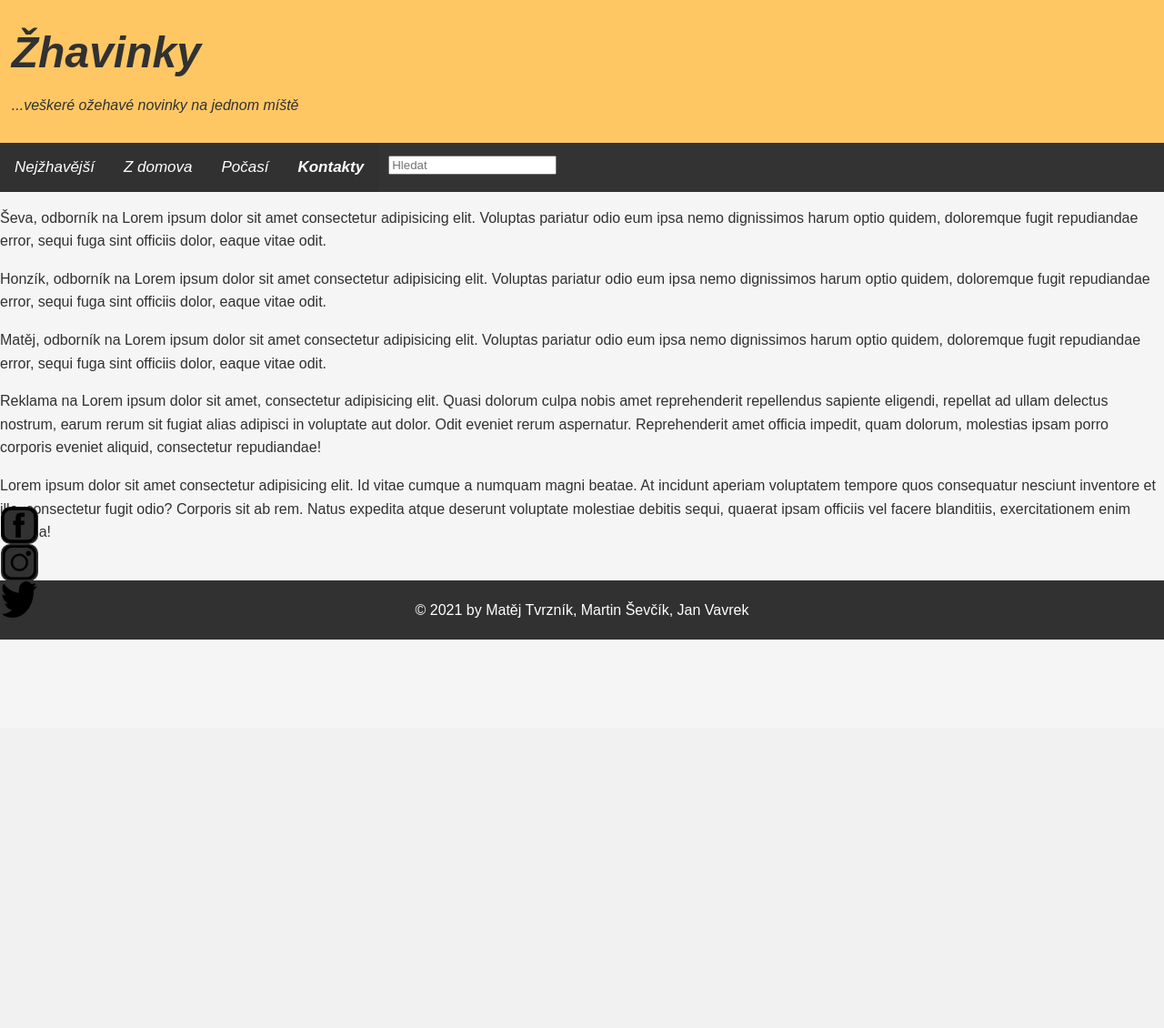
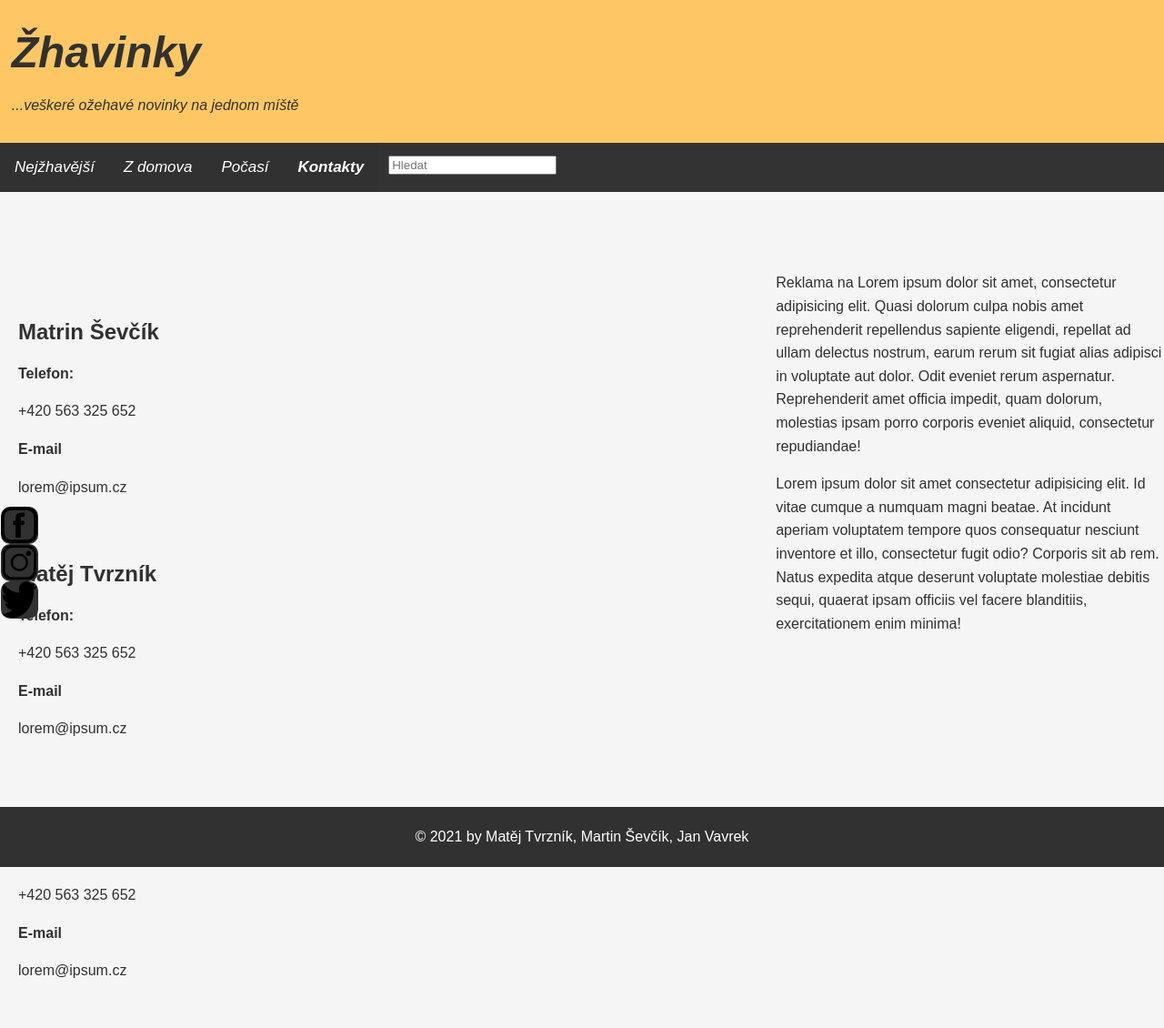
Before and after one commit to ChristusBurger/WebDesing-Zhavinky, a PHP site: page /kontakty.html in a window 1280 px wide. Shown: the whole page at 91% size. Before the commit the page ends 703 px from the top, so only its background shows below. Run offline with PHP 8.4, Linux system fonts and the light colour scheme.

Commit message:
kontakty

```diff
--- a/kontakty.html
+++ b/kontakty.html
@@ -41,10 +41,27 @@
             </header>
         </div>
         <div class="layout__content">
-            <p>Ševa, odborník na Lorem ipsum dolor sit amet consectetur adipisicing elit. Voluptas pariatur odio eum ipsa nemo dignissimos harum optio quidem, doloremque fugit repudiandae error, sequi fuga sint officiis dolor, eaque vitae odit.</p>
-            <p>Honzík, odborník na Lorem ipsum dolor sit amet consectetur adipisicing elit. Voluptas pariatur odio eum ipsa nemo dignissimos harum optio quidem, doloremque fugit repudiandae error, sequi fuga sint officiis dolor, eaque vitae odit.</p>
-            <p>Matěj, odborník na Lorem ipsum dolor sit amet consectetur adipisicing elit. Voluptas pariatur odio eum ipsa nemo dignissimos harum optio quidem, doloremque fugit repudiandae error, sequi fuga sint officiis dolor, eaque vitae odit.</p>
-
+            <article class="contact">
+                <h1>Matrin Ševčík</h1>
+                <h2>Telefon:</h2>
+                <p>+420 563 325 652</p>
+                <h2>E-mail</h2>
+                <p>lorem@ipsum.cz</p>
+            </article>
+            <article class="contact">
+                <h1>Matěj Tvrzník</h1>
+                <h2>Telefon:</h2>
+                <p>+420 563 325 652</p>
+                <h2>E-mail</h2>
+                <p>lorem@ipsum.cz</p>
+            </article>
+            <article class="contact">
+                <h1>Jan Vavrek</h1>
+                <h2>Telefon:</h2>
+                <p>+420 563 325 652</p>
+                <h2>E-mail</h2>
+                <p>lorem@ipsum.cz</p>
+            </article>
         </div>
         <div class="layout__ads">
             <p>Reklama na Lorem ipsum dolor sit amet, consectetur adipisicing elit. Quasi dolorum culpa nobis amet reprehenderit repellendus sapiente eligendi, repellat ad ullam delectus nostrum, earum rerum sit fugiat alias adipisci in voluptate aut dolor. Odit eveniet
--- a/styl.css
+++ b/styl.css
@@ -340,6 +340,15 @@ input[type="text"]:focus {
     border-radius: 5px;
     padding: 20px;
 }
+.contact{
+    padding-left: 20px;
+}
+.contact h2{
+    font-size: medium;
+}
+.contact h1{
+    padding-top: 50px;
+}
 
 .form__label,
 .form__input,
@@ -351,7 +360,25 @@ input[type="text"]:focus {
 .form__button {
     margin-top: 10px;
 }
-
+ /*pokus s gridem*/
+@media screen and (min-width: 600px) {
+    .layout {
+        display: grid;
+    grid-auto-rows: 1fr;
+    grid-template-columns: 33.33% 33.33% 33.33%;
+    grid-template-rows: 25% 25% 25% 25%;
+    gap: 0px 0px;
+    grid-template-areas:
+        "layout__navbar layout__navbar layout__navbar"
+        "layout__content layout__content layout__ads"
+        "layout__content layout__content layout__ads"
+        "layout__footer layout__footer layout__footer";
+    }
+    .layout__navbar { grid-area: layout__navbar; }
+    .layout__content { grid-area: layout__content; }
+    .layout__footer { grid-area: layout__footer; }
+    .layout__ads { grid-area: layout__ads; }
+}
 
 /*.layout__navbar,
 .layout__footer {
```
